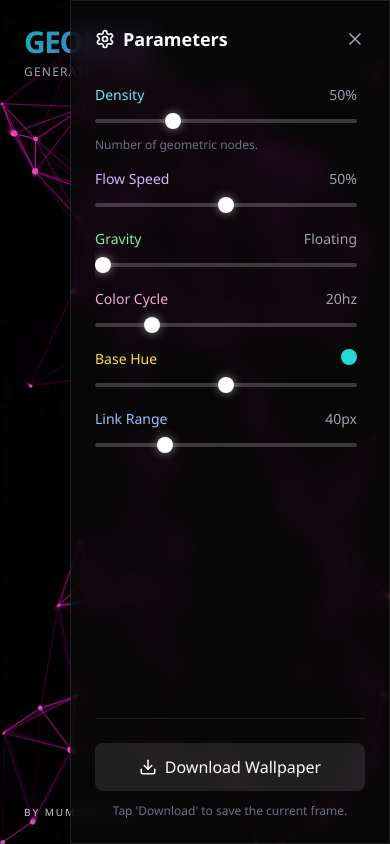
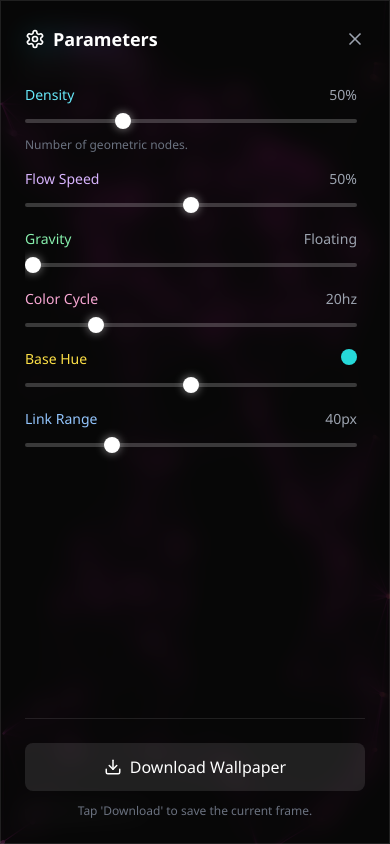
Before and after one commit to scuba3198/Geoflux, a React (Vite) app: page / in a window 390 px wide. Built offline with nearby package versions, Linux system fonts and the light colour scheme.

Commit message:
feat: improve mobile responsiveness for control panel

```diff
--- a/src/App.jsx
+++ b/src/App.jsx
@@ -200,10 +200,10 @@ const App = () => {
 
             {/* Header / Brand */}
             <div className="absolute top-6 left-6 pointer-events-none select-none z-10">
-                <h1 className="text-3xl font-bold tracking-tighter text-transparent bg-clip-text bg-gradient-to-r from-cyan-400 to-purple-500 opacity-80">
+                <h1 className="text-2xl sm:text-3xl font-bold tracking-tighter text-transparent bg-clip-text bg-gradient-to-r from-cyan-400 to-purple-500 opacity-80">
                     GEOFLUX
                 </h1>
-                <p className="text-xs text-gray-400 tracking-widest uppercase mt-1">Generative Sandbox</p>
+                <p className="text-[10px] sm:text-xs text-gray-400 tracking-widest uppercase mt-1">Generative Sandbox</p>
             </div>
 
             {/* Credit - Subtle watermark in bottom left */}
@@ -224,7 +224,7 @@ const App = () => {
             )}
 
             {/* Control Panel */}
-            <div className={`absolute top-0 right-0 h-full w-80 glass-panel p-6 transform transition-transform duration-300 ease-in-out z-20 flex flex-col ${showControls ? 'translate-x-0' : 'translate-x-full'}`}>
+            <div className={`absolute top-0 right-0 h-full w-full sm:w-80 glass-panel p-6 transform transition-transform duration-300 ease-in-out z-20 flex flex-col ${showControls ? 'translate-x-0' : 'translate-x-full'}`}>
 
                 <div className="flex justify-between items-center mb-8">
                     <h2 className="text-lg font-semibold text-white flex items-center gap-2">
```
